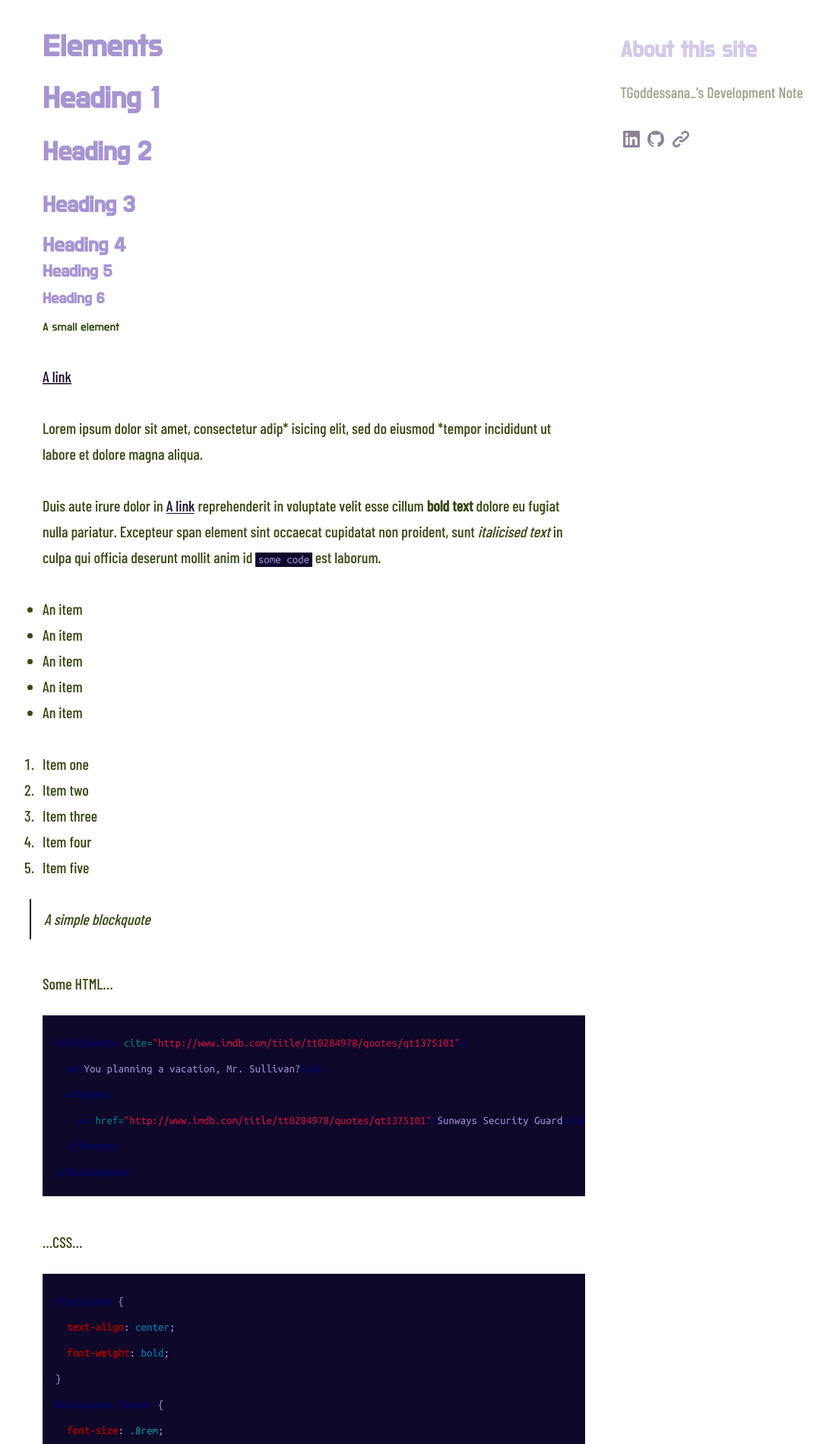
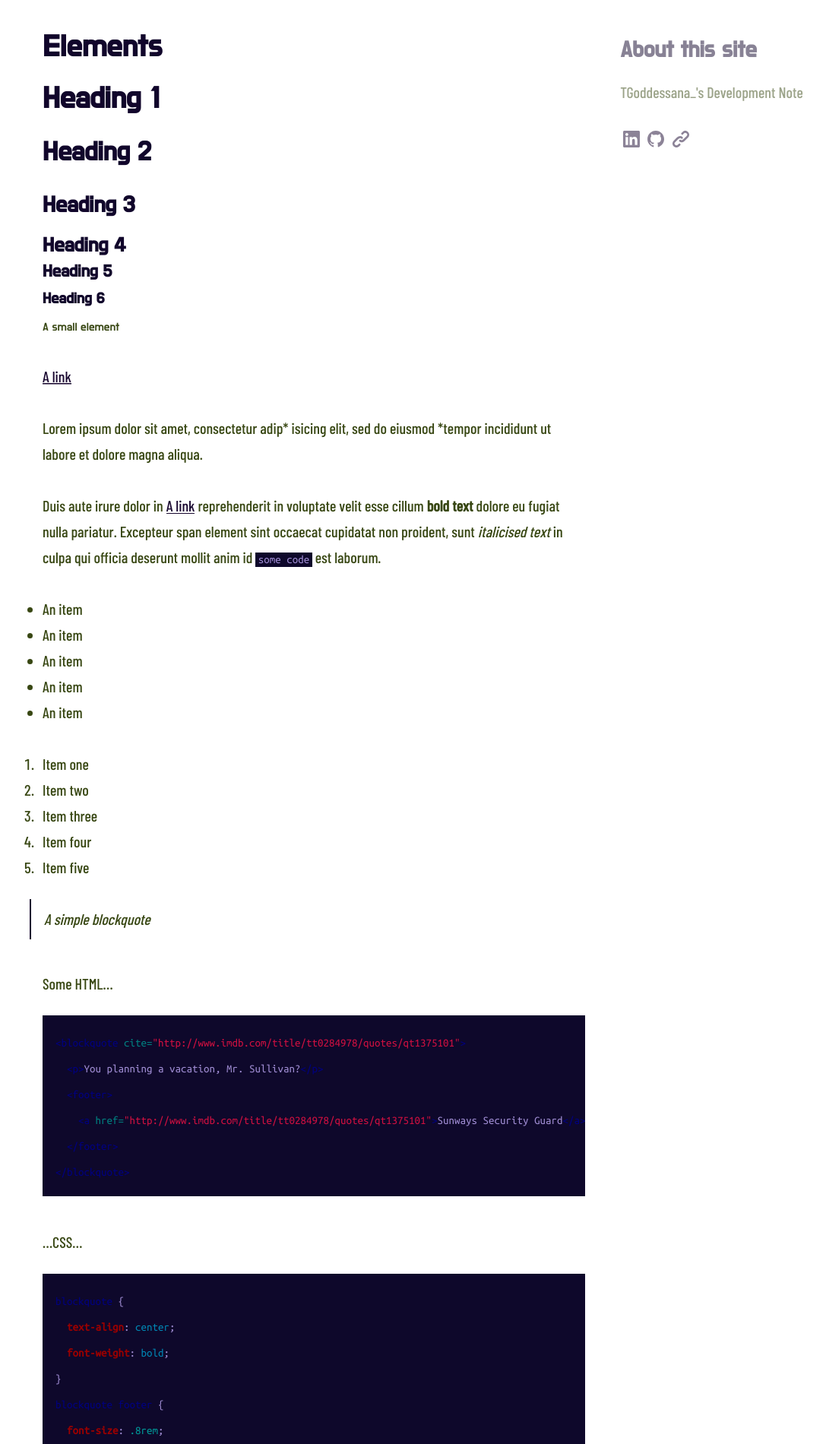
Before and after one commit to daviddarnes/alembic, a Jekyll site: the page built from elements.md, in a window 1280 px wide. Shown: the part 408-2308 px from the top of the page at 76% size, without its empty margins (8-1095 px from the left). Built offline with Jekyll 4.4.1, drawn with Linux system fonts in a browser that asks for light colours; some web fonts are replaced.

Commit message:
Update _settings.scss

```diff
--- a/_sass/_settings.scss
+++ b/_sass/_settings.scss
@@ -5,7 +5,7 @@ $featureBackgroundColour: #f9fafa !default;
 $accentColour: #040218 !default;
 
 // Text colours
-$headingColour: #a794d3 !default;
+$headingColour: #11062b !default;
 $bodyColour: #384713 !default;
 $linkColour: #190730 !default;
 $hoverColour: #726f9e !default;
```
